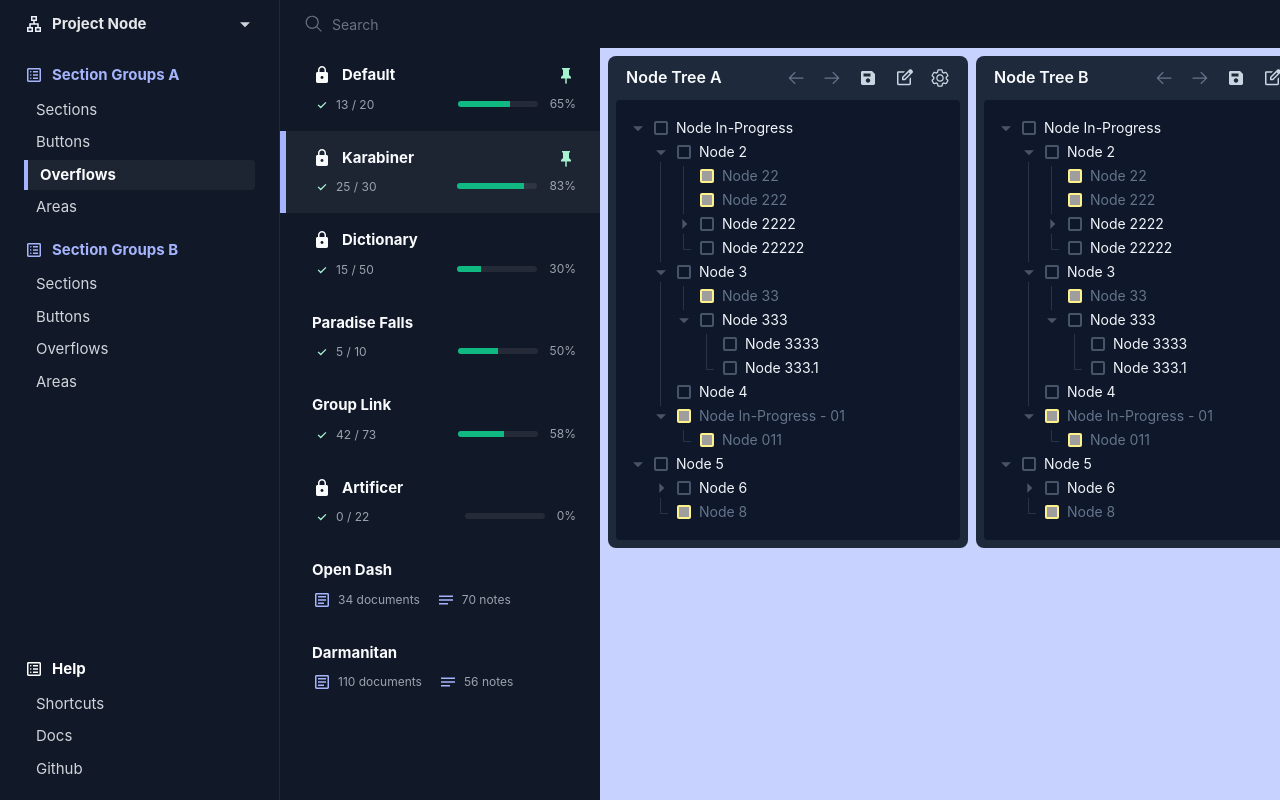
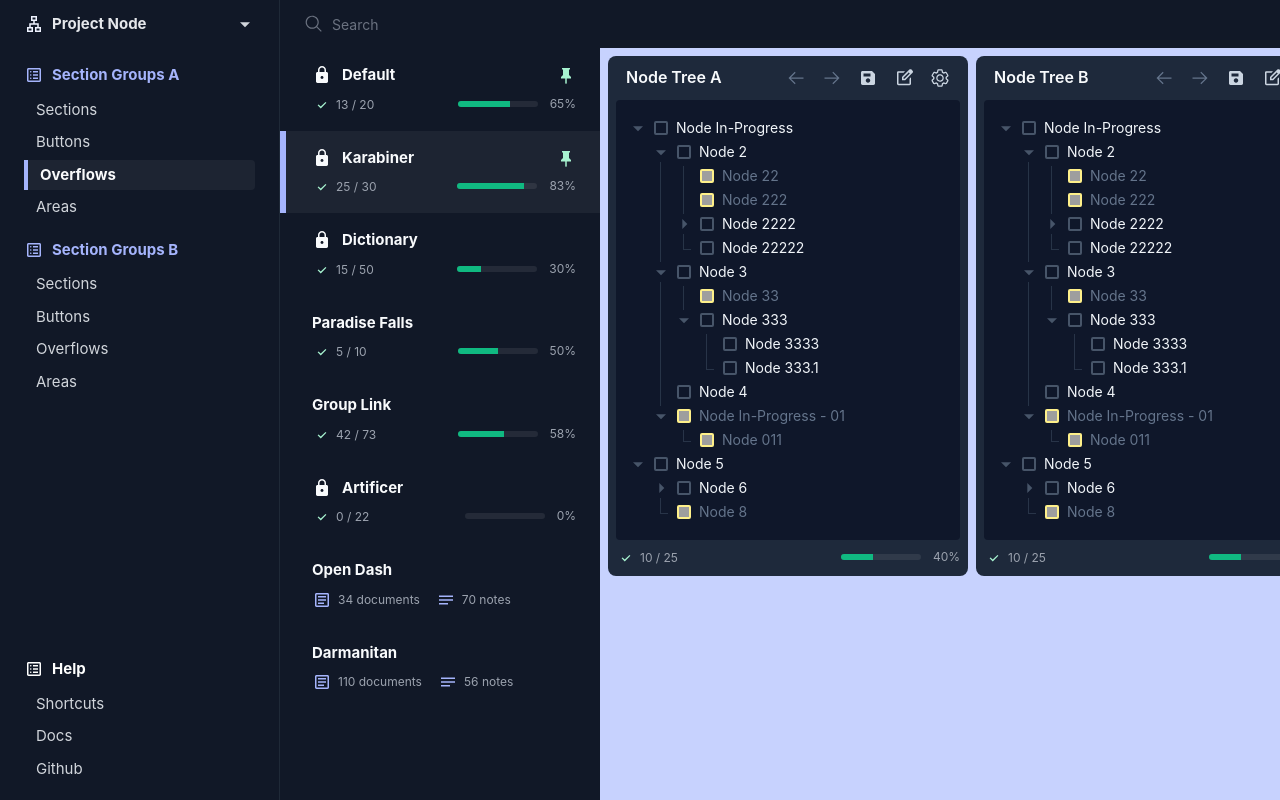
Before and after one commit to ngtinsmith/nodes, a Vue app: page / in a window 1280 px wide. Built offline with nearby package versions, Linux system fonts and the light colour scheme; grey boxes are pictures that could not be loaded.

Commit message:
feat: integrate VProgressOverview to card

```diff
--- a/src/components/VCard.vue
+++ b/src/components/VCard.vue
@@ -8,6 +8,7 @@
 import Gear from '/public/assets/icons/gear.svg?component';
 import Save from '/public/assets/icons/save.svg?component';
 import VNode from './VNode.vue';
+import VProgressOverview from './VProgressOverview.vue';
 
 export interface NodeCollectionProps {
     title: string;
@@ -47,7 +48,12 @@
                 />
             </div>
         </div>
-        <!-- <div class="footer">footer</div> -->
+        <div class="footer">
+            <VProgressOverview
+                :current="10"
+                :total="25"
+            />
+        </div>
     </div>
 </template>
 
```
